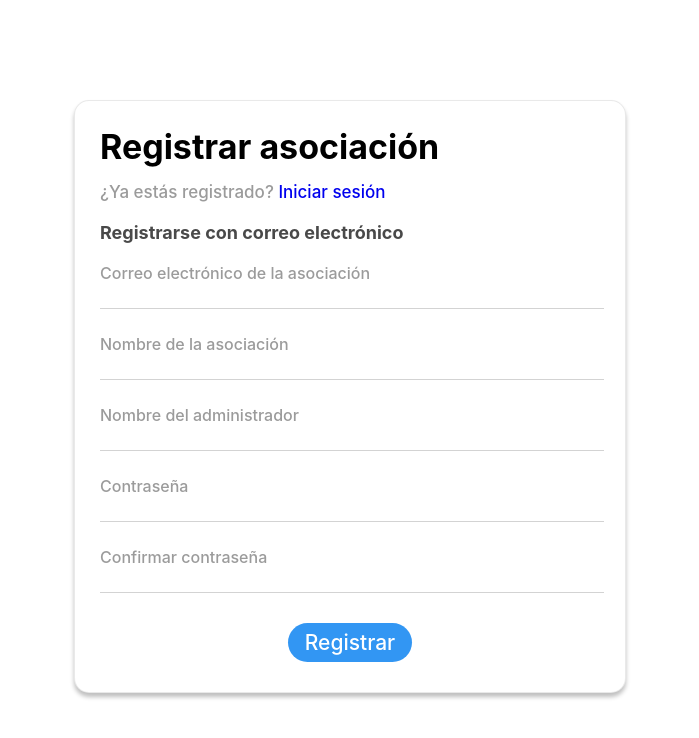
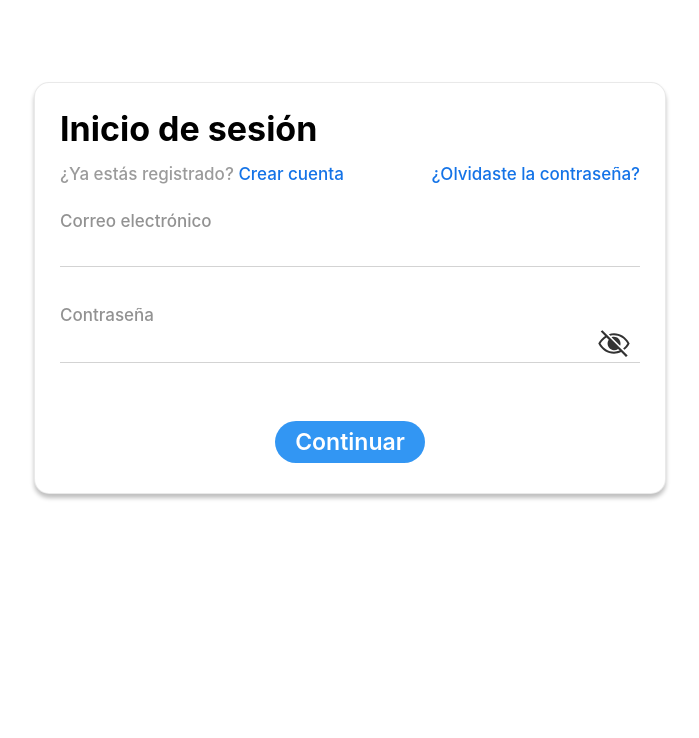
Before and after one commit to Pedrol359/Escuela-Segura, an Angular app: page / in a window 1280 px wide. Shown: the top 738 px of the page, without its empty margins (290-989 px from the left). Built offline with nearby package versions, Linux system fonts and the light colour scheme.

Commit message:
login-admin-sesion al 80%

```diff
--- a/src/app/app-routing.module.ts
+++ b/src/app/app-routing.module.ts
@@ -19,10 +19,6 @@ const routes: Routes = [
   {
     path: 'registrar-admin-asociacion',
     component: RegistrarAdminAsociacionComponent
-  },
-  {
-    path:'**', // Este siempre debe ir al ultimo, esto sirve para mandar a una interfaz por defecto cuando la url esta mal escrita o no existe
-    redirectTo: '', pathMatch:'full'
   }
 
 ];
--- a/src/app/app.component.html
+++ b/src/app/app.component.html
@@ -1 +1,2 @@
-<app-registrar-admin-asociacion></app-registrar-admin-asociacion>
+<!-- Es necesario para que funcionen las rutas -->
+<router-outlet></router-outlet>
--- a/src/app/components/login-admin-asociacion/login-admin-asociacion.component.css
+++ b/src/app/components/login-admin-asociacion/login-admin-asociacion.component.css
@@ -1,6 +1,6 @@
 .cont_caja_blanca{
     width:100%;
-    height:97vh;
+    height:70vh;
     display: flex;
     /* background: #9c2d2d; */
     justify-content: center;
@@ -12,18 +12,17 @@
     border: 1px solid rgba(211, 211, 211, 0.5);
     box-shadow: 0px 4px 4px rgba(0, 0, 0, 0.25);
     border-radius: 15px;
-    max-width: 500px;
-    width: 40%;
+    max-width: 580px;
+    width: 70%;
 }
 h1{
     font-size: 34px;
     margin:10px 0;
     margin-bottom:15px;
 }
-
-h2{
-    font-size: 18px;
-    margin:20px 0 20px 0;
+.cont_txtIni{
+    display:flex;
+    justify-content:space-between;
 }
 
 h3{
@@ -31,24 +30,37 @@ h3{
     font-size:17px;
     font-weight: 500;
 }
-h3 a{
+a{
     text-decoration:none;
+    color: #1473E7;
 }
+
 h4{
     font-weight: 500;
-    font-size: 16px;
-    margin-top: 15px;
-    margin-bottom: 5px;
+    font-size: 17px;
+    margin-top: 10px;
+    margin-bottom: 1px;
+    color: #929292;
 }
 input{
     border:0;
     border-bottom: 1px solid #D3D3D3;
     width: 100%;
+    padding:7px 0;
     outline: none;
-    margin-bottom:10px
+    margin-bottom:28px;
+    /* background: rgb(194, 255, 221); */
+    font-size: 17px;
 }
+#password{
+    padding:2px 0;
+}
+.icon_password{
+    margin: 0 0 -5px -44px;
+}
+
 .cont_btn{
-    margin-top:20px;
+    margin-top:30px;
     display: inline-block;
     text-align: center;
     width: 100%;
@@ -58,11 +70,11 @@ input{
 button{
     background: #3296F3;
     border: 0;
-    border-radius: 20px;
+    border-radius: 30px;
     outline:none;
-    font-size:21px;
-    font-weight:500;
-    color: rgb(133, 0, 0);
-    padding: 7px 17px;
+    font-size:23px;
+    font-weight:600;
+    color: #fff;
+    padding: 7px 20px;
 
 }
--- a/src/app/components/login-admin-asociacion/login-admin-asociacion.component.html
+++ b/src/app/components/login-admin-asociacion/login-admin-asociacion.component.html
@@ -1,19 +1,22 @@
 <section class="cont_caja_blanca">
     <div class="caja_blanca">
-        <h1 class="tc-1">Registrar asociación</h1>
-        <h3 class="tc-4">¿Ya estás registrado? <a href="#">Iniciar sesión</a></h3>
-        <h2 class="tc-2">Registrarse con correo electrónico</h2>
+        <h1 class="tc-1">Inicio de sesión</h1>
+        <div class="cont_txtIni">
+           <h3 class="tc-4">¿Ya estás registrado? <a href="#">Crear cuenta</a></h3>
+           <h3 class="tc-4"><a href="#">¿Olvidaste la contraseña?</a></h3>
+        </div>
 
         <h4 class="tc-4">Correo electrónico</h4>
         <input type="text">
 
-        <h4 class="tc-4">Contraseña</h4>
+        <h4 class="tc-4" >Contraseña</h4>
         <div>
-            <input type="text">
+            <input type="text" id="password">
+            <img class="icon_password" src="../../../assets/icons/show_password.svg" >
         </div>
 
         <div class="cont_btn">
-            <button>Registrar</button>
+            <button>Continuar</button>
         </div>
     </div>
 </section>
--- a/src/app/components/registrar-admin-asociacion/registrar-admin-asociacion.component.css
+++ b/src/app/components/registrar-admin-asociacion/registrar-admin-asociacion.component.css
@@ -8,7 +8,7 @@
 }
 .caja_blanca{
     padding: 15px 25px 30px 25px;
-    background: #FFFFFF;
+    background: #ffffff;
     border: 1px solid rgba(211, 211, 211, 0.5);
     box-shadow: 0px 4px 4px rgba(0, 0, 0, 0.25);
     border-radius: 15px;
--- a/src/app/components/registrar-admin-asociacion/registrar-admin-asociacion.component.html
+++ b/src/app/components/registrar-admin-asociacion/registrar-admin-asociacion.component.html
@@ -23,7 +23,7 @@
             <input type="text">
         </div>
         <div class="cont_btn">
-            <button>Registrar</button>
+            <button routerLink="/login-admin-asociacion">Registrar</button>
         </div>
     </div>
 </section>
```
Also changed, not shown: src/assets/icons/show_password.svg (added).
